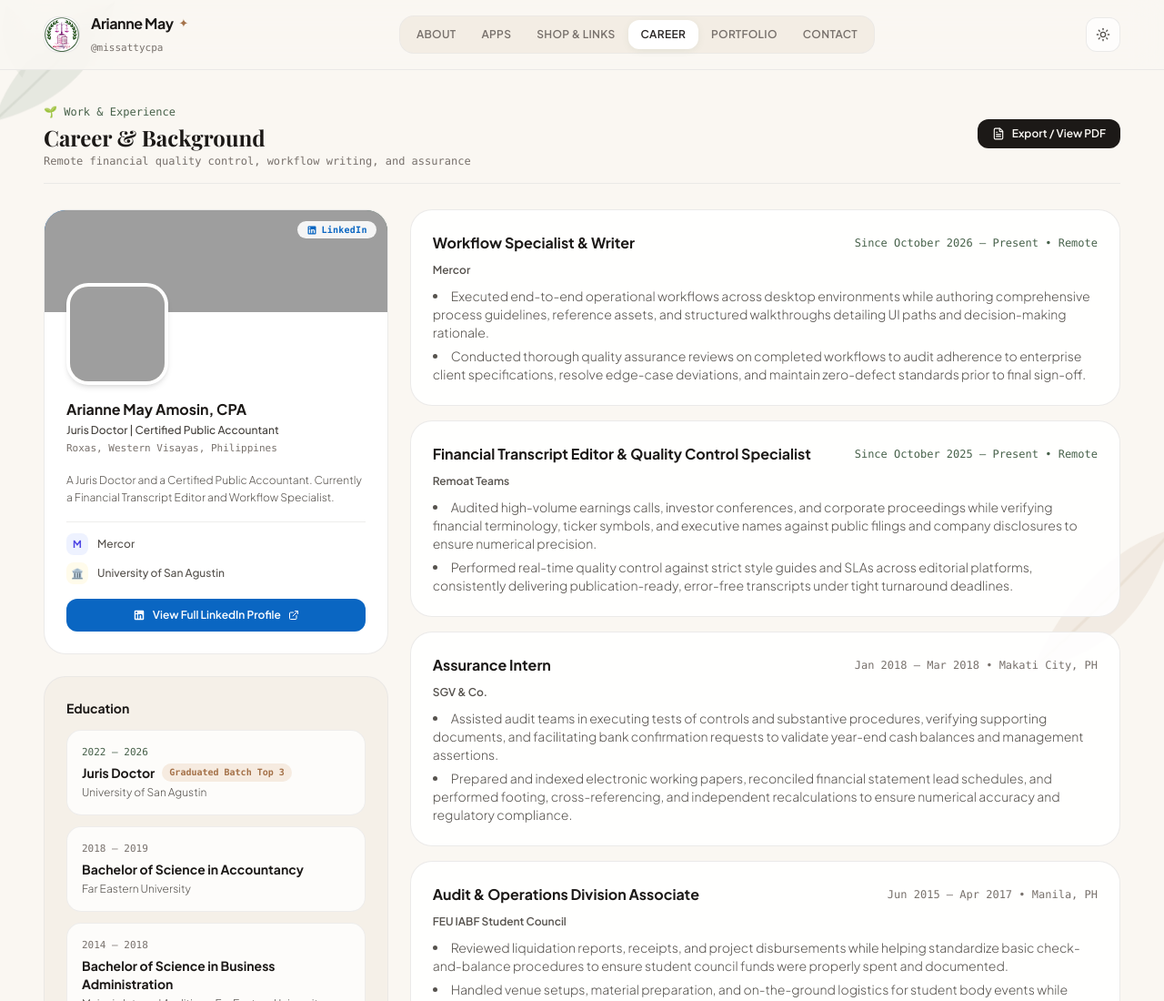
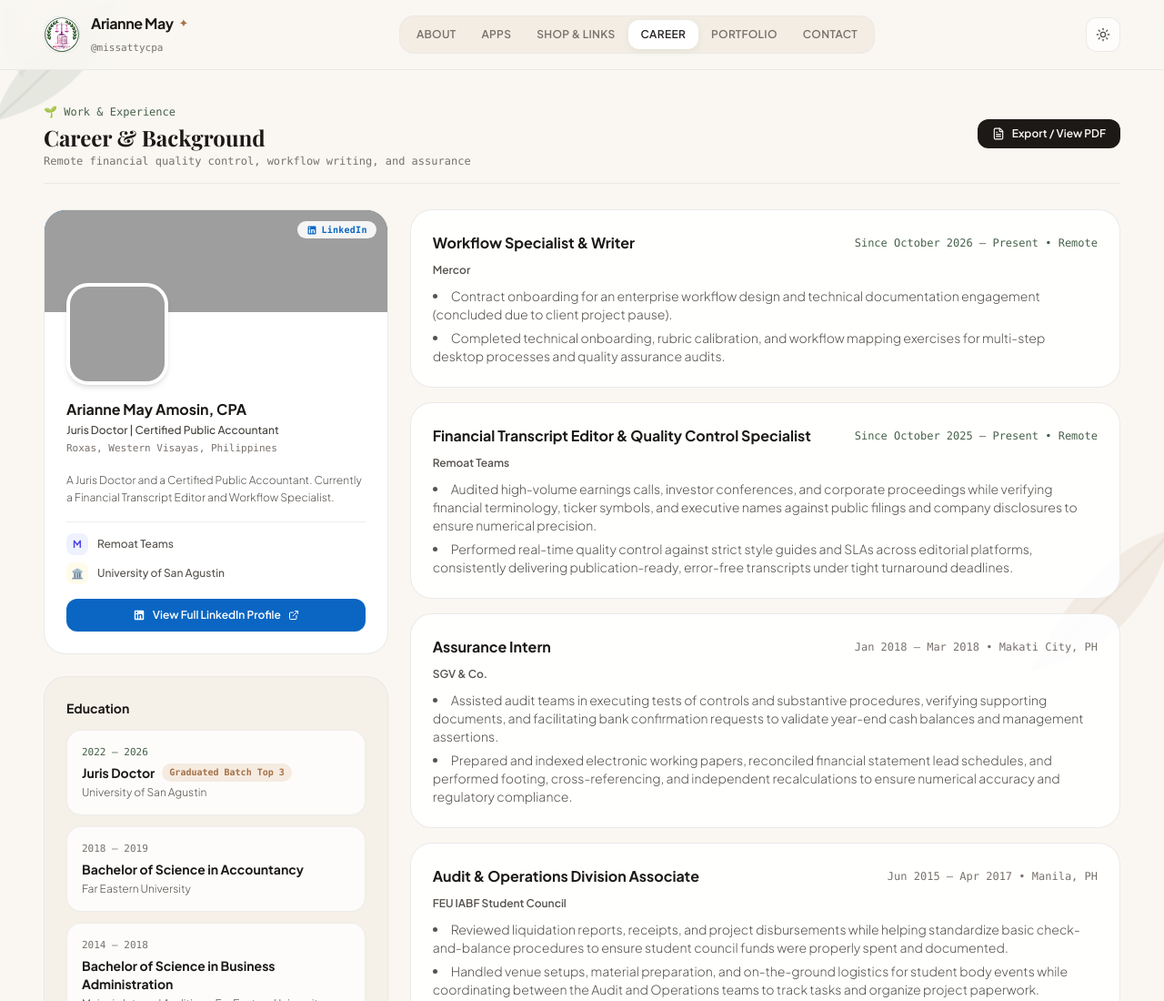
Before and after one commit to ariiannemay/ariiannemay, a plain HTML site: page career.html in a window 1280 px wide. Shown: the top 1100 px of the page at 91% size. Drawn offline with nearby package versions, Linux system fonts and the light colour scheme; grey boxes are pictures that could not be loaded; a web font is replaced by a local one.

Commit message:
Update career.html

```diff
--- a/career.html
+++ b/career.html
@@ -271,7 +271,7 @@
               <div class="pt-3 border-t border-stone-200/70 dark:border-espresso-700 space-y-2 text-xs text-stone-600 dark:text-stone-300">
                 <div class="flex items-center gap-2.5">
                   <span class="w-6 h-6 rounded-lg bg-indigo-50 dark:bg-indigo-950/60 text-indigo-600 dark:text-indigo-400 font-bold text-[11px] flex items-center justify-center shrink-0">M</span>
-                  <span class="font-medium truncate">Mercor</span>
+                  <span class="font-medium truncate">Remoat Teams</span>
                 </div>
                 <div class="flex items-center gap-2.5">
                   <span class="w-6 h-6 rounded-lg bg-amber-50 dark:bg-amber-950/60 text-amber-700 dark:text-amber-400 font-bold text-[11px] flex items-center justify-center shrink-0">🏛️</span>
@@ -329,8 +329,8 @@
             </div>
             <p class="text-xs font-semibold text-stone-600 dark:text-stone-400">Mercor</p>
             <ul class="list-disc list-inside space-y-1.5 text-xs sm:text-sm text-stone-600 dark:text-stone-300 font-light">
-              <li>Executed end-to-end operational workflows across desktop environments while authoring comprehensive process guidelines, reference assets, and structured walkthroughs detailing UI paths and decision-making rationale.</li>
-              <li>Conducted thorough quality assurance reviews on completed workflows to audit adherence to enterprise client specifications, resolve edge-case deviations, and maintain zero-defect standards prior to final sign-off.</li>
+              <li>Contract onboarding for an enterprise workflow design and technical documentation engagement (concluded due to client project pause).</li>
+              <li>Completed technical onboarding, rubric calibration, and workflow mapping exercises for multi-step desktop processes and quality assurance audits.</li>
             </ul>
           </div>
 
```
